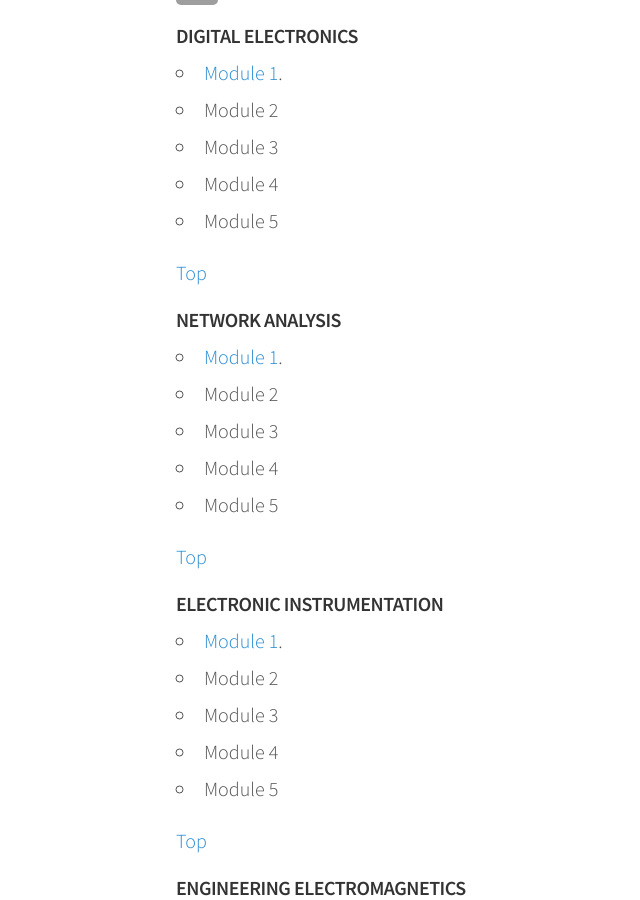
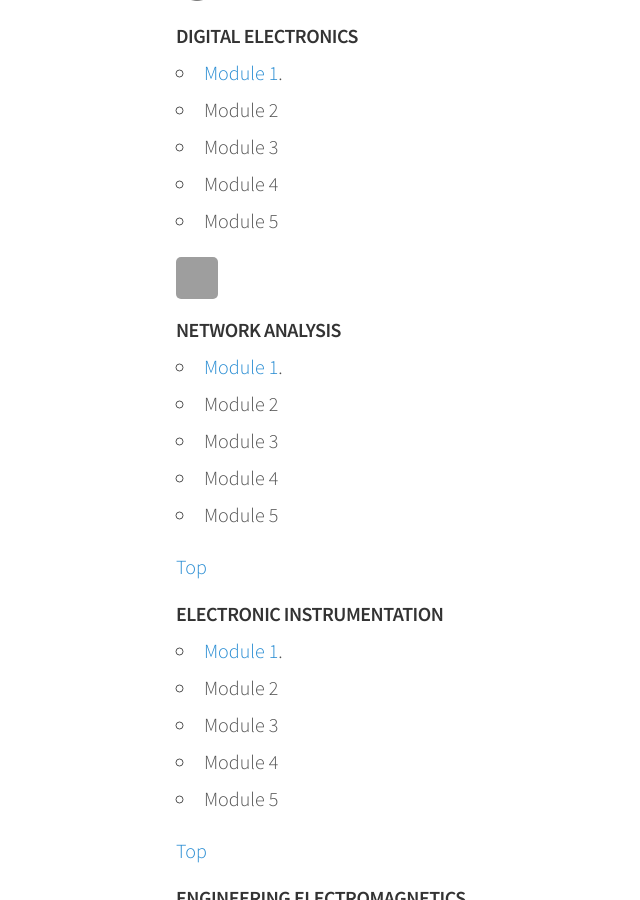
Before and after one commit to YoguBellad/TestGithub, a Jekyll site: the page built from _posts/2016-10-06-3.md, in a window 1280 px wide and 900 px high, scrolled down 2038 px. Shown: the whole window, without its empty margins (104-744 px from the left). Built offline with Jekyll 4.4.1, drawn with Linux system fonts in a browser that asks for light colours; grey boxes are pictures that could not be loaded.

Commit message:
go top wrd+im

```diff
--- a/_posts/2016-10-06-3.md
+++ b/_posts/2016-10-06-3.md
@@ -37,7 +37,7 @@ title: "3 SEM Notes"
 * Module 5
 
 <a href="#">
-  <img src="https://yogugithub.github.io/TestGithub/assets/top.png" alt="HTML tutorial" style="width:42px;height:42px;border:0;">
+  <img src="/assets/top.png" alt="HTML tutorial" style="width:42px;height:42px;border:0;">
 </a>
 
 ###### DIGITAL ELECTRONICS
@@ -48,7 +48,9 @@ title: "3 SEM Notes"
 * Module 4
 * Module 5
 
-<a href="#">Top</a>
+<a href="#">
+  <img src="https://yogugithub.github.io/TestGithub/assets/top.png" alt="HTML tutorial" style="width:42px;height:42px;border:0;">
+</a>
 
 ###### NETWORK ANALYSIS
 
```
